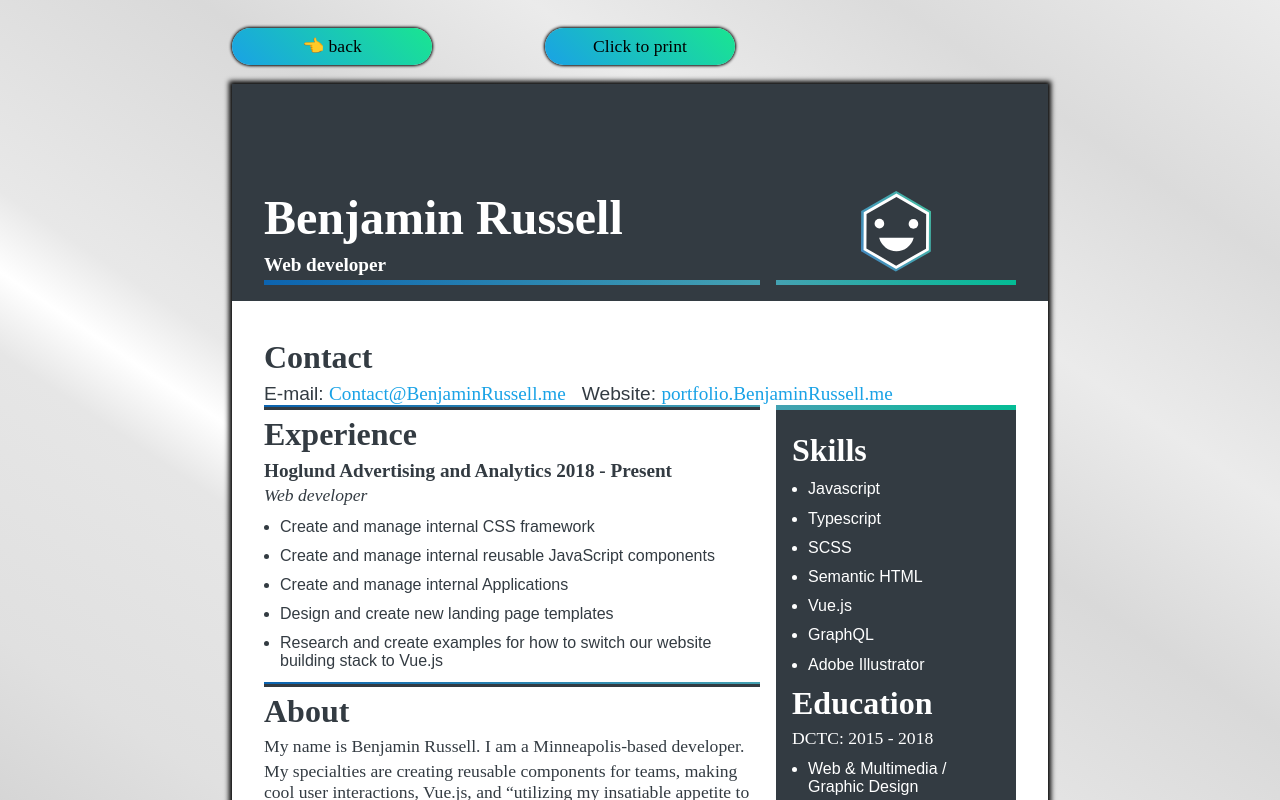
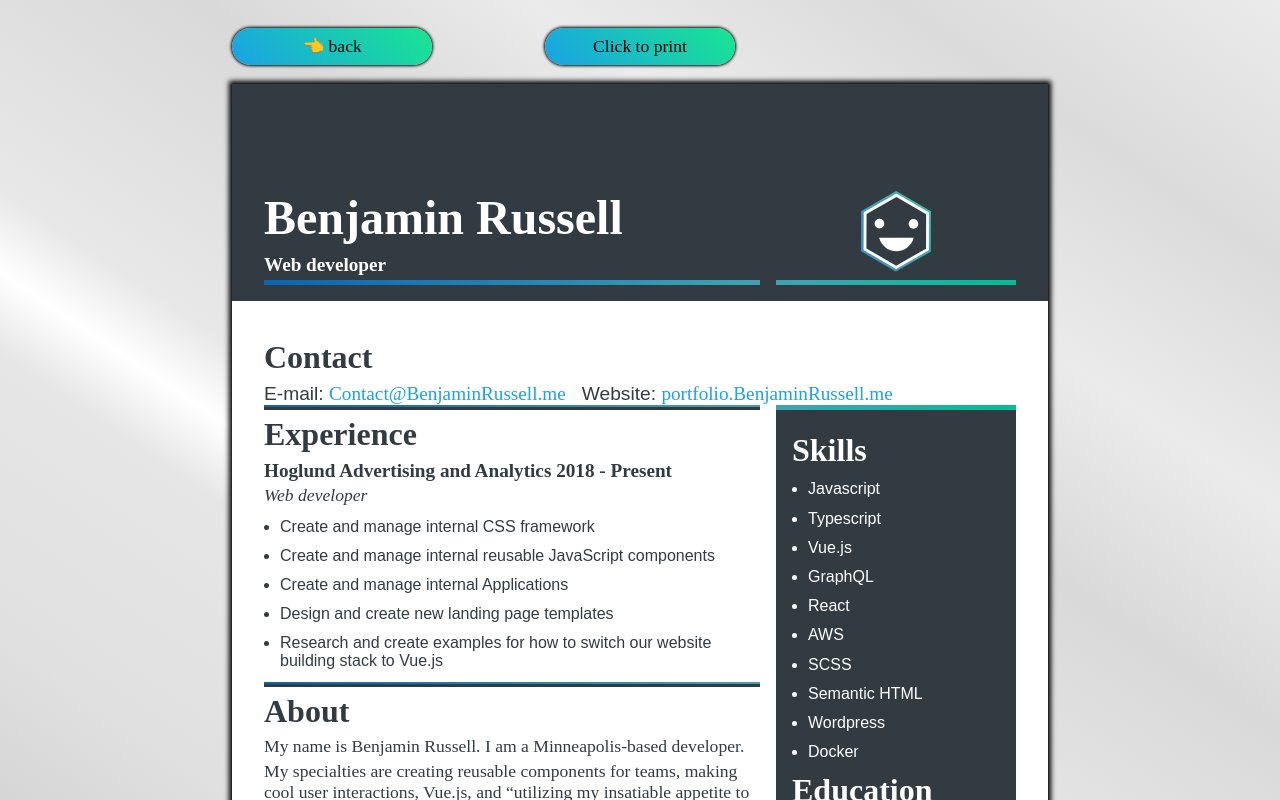
Before and after one commit to BenjaminRussell-me/my_site_mk_8, a Nuxt app: page /resume in a window 1280 px wide. Shown: the top 800 px of the page. Built offline with nearby package versions, Linux system fonts and the light colour scheme; a web font is replaced by a local one.

Commit message:
build: resume update

```diff
--- a/pages/resume.vue
+++ b/pages/resume.vue
@@ -90,17 +90,19 @@
               <ul>
                 <li>Javascript</li>
                 <li>Typescript</li>
+                <li>Vue.js</li>
+                <li>GraphQL</li>
+                <li>React</li>
+                <li>AWS</li>
                 <li>SCSS</li>
                 <li>Semantic HTML</li>
-                <li>Vue.js</li>
-                <li>GraphQL</li>
-                <li>Adobe Illustrator</li>
+                <li>Wordpress</li>
+                <li>Docker</li>
               </ul>
               <h3>Education</h3>
               <p>DCTC: 2015 - 2018</p>
               <ul>
                 <li>Web & Multimedia / Graphic Design</li>
-                <li>First place trophy for web development portfolio</li>
               </ul>
             </div>
           </div>
@@ -300,7 +302,7 @@ ul {
   grid-template-columns: 1fr 1fr 1fr;
   grid-template-rows: auto auto auto 1fr auto;
   grid-column-gap: 1rem;
-  padding: 2rem;
+  padding: 2rem 2rem 0 2rem;
   box-sizing: border-box;
 }
 #resumeTop {
```
